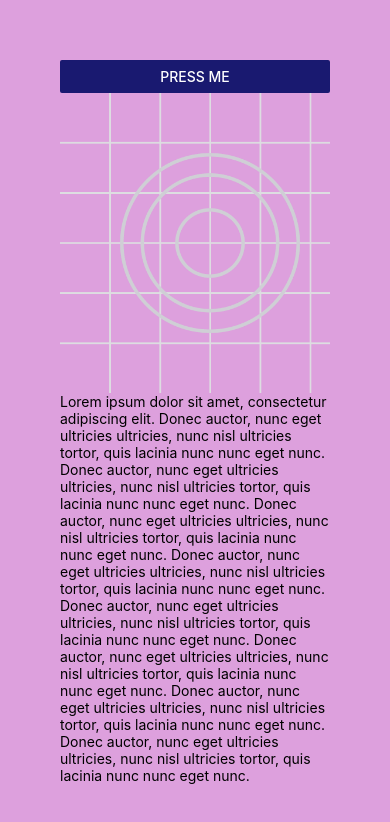
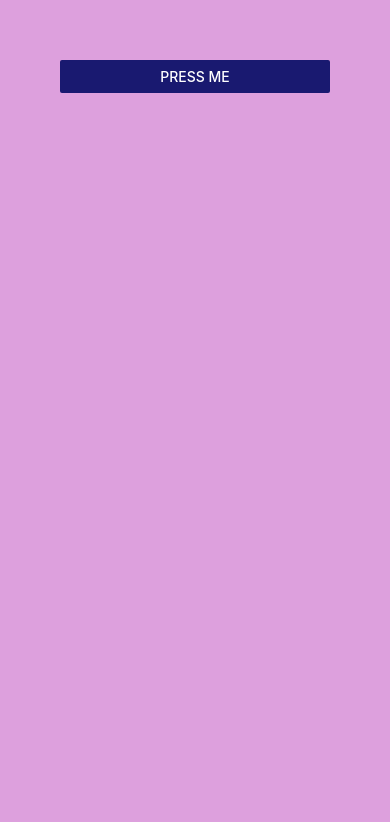
Before and after one commit to GabTheGreat25/Mobile-Prac-React-Native, a React Native app: screen / in a window 390 px wide. Shown: the top 822 px of the page. Built offline with nearby package versions, Linux system fonts and the light colour scheme.

Commit message:
Simple Modal

```diff
--- a/App.js
+++ b/App.js
@@ -1,40 +1,39 @@
-import { Image, Pressable, ScrollView, Text, View, Button } from "react-native";
-const logoImg = require("./assets/adaptive-icon.png");
+import { Text, View, Button, Modal } from "react-native";
+import React, { useState } from "react";
 
 export default function App() {
+  const [isModalVisible, setIsModalVisible] = useState(false);
   return (
     <>
       <View style={{ flex: 1, backgroundColor: "plum", padding: 60 }}>
         <Button
           title="Press Me"
-          onPress={() => console.log("Button pressed!")}
+          onPress={() => setIsModalVisible(true)}
           color="midnightblue"
           disabled={false}
         />
-        <ScrollView>
-          <Pressable onPress={() => console.log("Image pressed!")}>
-            <Image source={logoImg} style={{ width: 300, height: 300 }} />
-          </Pressable>
-          <Pressable onPress={() => console.log("Text pressed!")}>
-            <Text>
-              Lorem ipsum dolor sit amet, consectetur adipiscing elit. Donec
-              auctor, nunc eget ultricies ultricies, nunc nisl ultricies tortor,
-              quis lacinia nunc nunc eget nunc. Donec auctor, nunc eget
-              ultricies ultricies, nunc nisl ultricies tortor, quis lacinia nunc
-              nunc eget nunc. Donec auctor, nunc eget ultricies ultricies, nunc
-              nisl ultricies tortor, quis lacinia nunc nunc eget nunc. Donec
-              auctor, nunc eget ultricies ultricies, nunc nisl ultricies tortor,
-              quis lacinia nunc nunc eget nunc. Donec auctor, nunc eget
-              ultricies ultricies, nunc nisl ultricies tortor, quis lacinia nunc
-              nunc eget nunc. Donec auctor, nunc eget ultricies ultricies, nunc
-              nisl ultricies tortor, quis lacinia nunc nunc eget nunc. Donec
-              auctor, nunc eget ultricies ultricies, nunc nisl ultricies tortor,
-              quis lacinia nunc nunc eget nunc. Donec auctor, nunc eget
-              ultricies ultricies, nunc nisl ultricies tortor, quis lacinia nunc
-              nunc eget nunc.
-            </Text>
-          </Pressable>
-        </ScrollView>
+        <Modal
+          visible={isModalVisible}
+          onRequestClose={() => setIsModalVisible(false)}
+          // "slide" option: Modal slides into view from the bottom.
+          // "fade" option: Modal fades in with opacity transition.
+          // "none" option: Modal appears instantly without any animation.
+          animationType="slide"
+          // "fullScreen" option: The modal occupies the entire screen.
+          // "pageSheet" option: The modal appears as a sheet on the page.
+          // "formSheet" option: The modal appears as a smaller form sheet on the page.
+          // "overFullScreen" option: The modal appears over the full screen, similar to a full screen presentation.
+          presentationStyle="pageSheet"
+        >
+          <View style={{ flex: 1, backgroundColor: "lightblue", padding: 60 }}>
+            <Text>Modal Content</Text>
+            <Button
+              title="Close"
+              color="midnightblue"
+              onPress={() => setIsModalVisible(false)}
+            ></Button>
+          </View>
+        </Modal>
       </View>
     </>
   );
```
